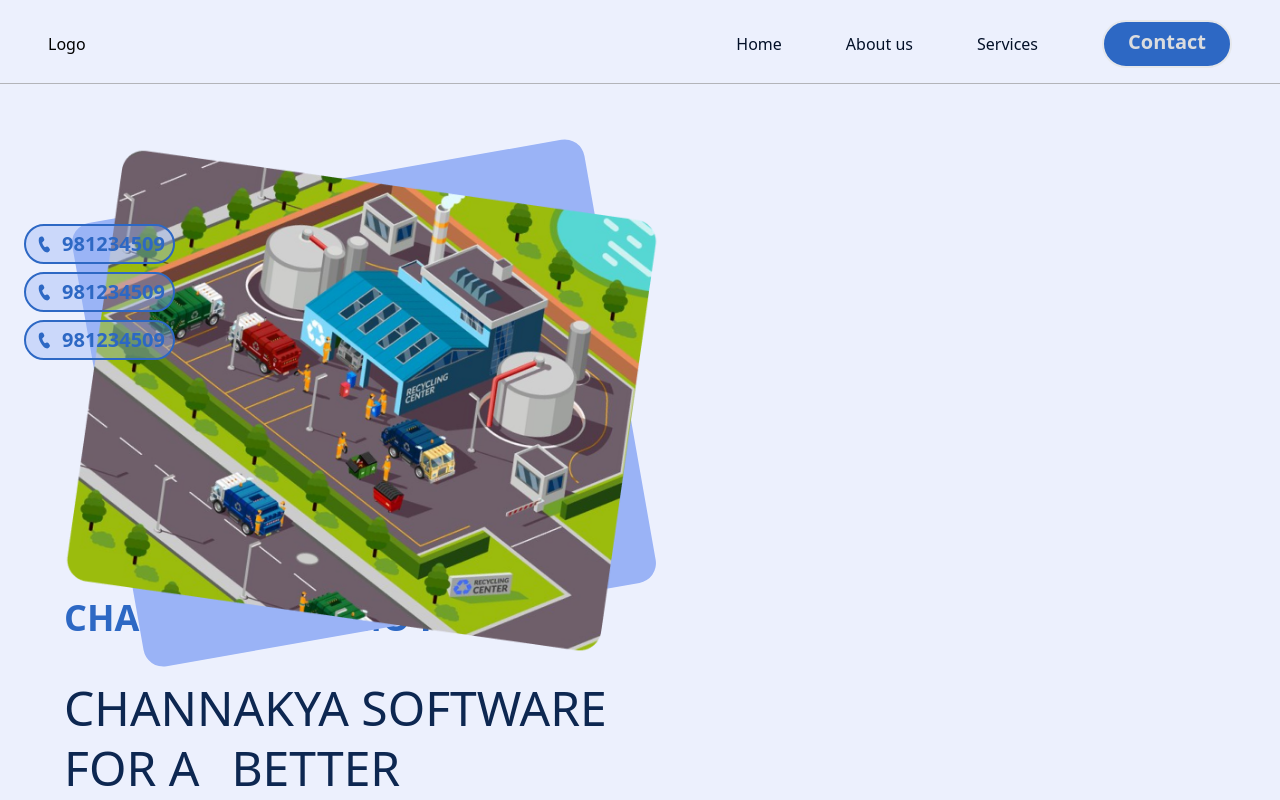
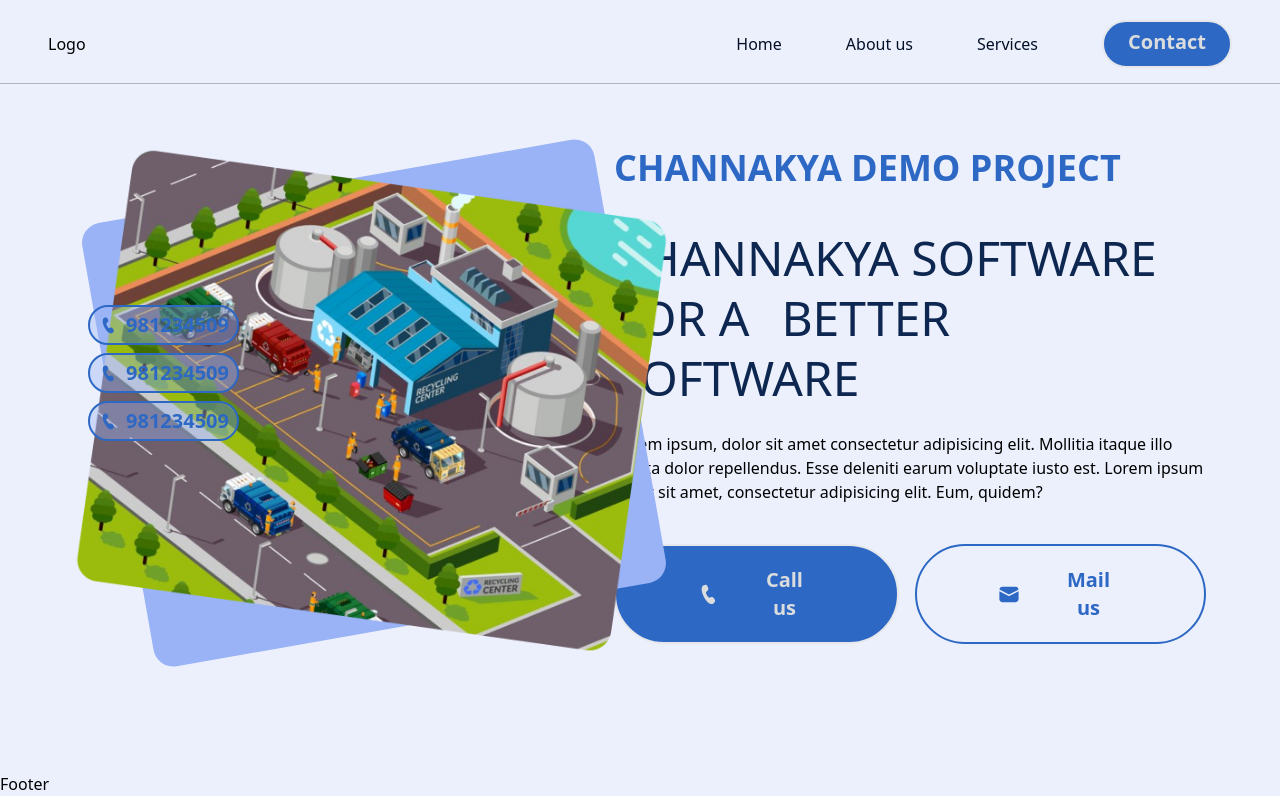
Before and after one commit to ReOrgWizards/React-Rising-Intern, a React (Vite) app: page / in a window 1280 px wide. Shown: the top 800 px of the page. Built offline with nearby package versions, Linux system fonts and the light colour scheme.

Commit message:
(fix + style): changed to semantic html + layout changed

```diff
--- a/src/pages/Home/Home.tsx
+++ b/src/pages/Home/Home.tsx
@@ -3,10 +3,10 @@
 
 const Home = () => {
   return (
-    <>
+    <section className="relative flex h-[70vh] w-full items-start justify-around">
       <HeroImage />
       <Overview />
-    </>
+    </section>
   );
 };
 
```
